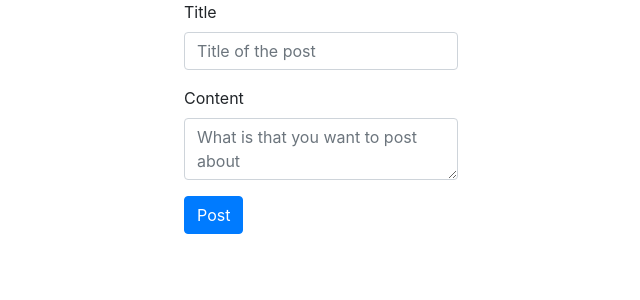
After one commit to cyjm/python_app2, a Flask app: page /posts/new/1 in a window 1280 px wide. The commit adds this page. Shown: the top 300 px of the page, without its empty margins (266-906 px from the left). Run offline with Flask 2, Linux system fonts and the light colour scheme; some libraries are stand-ins or nearby versions.

Commit message:
Added functionality for creating new posts

```diff
--- a/src/app.py
+++ b/src/app.py
@@ -1,6 +1,8 @@
 from src.common.database import Database
 from src.models.blog import Blog
 from flask import Flask, render_template, request, session, make_response
+
+from src.models.post import Post
 from src.models.user import User
 
 __author__ = 'cyjm'
@@ -79,7 +81,21 @@ def blog_posts(blog_id):
     blog = Blog.from_mongo(blog_id)
     posts = blog.get_posts()
 
-    return render_template('posts.html', posts=posts, blog_title=blog.title)
+    return render_template('posts.html', posts=posts, blog_title=blog.title, blog_id=blog._id)
+
+@app.route('/posts/new/<string:blog_id>' , methods=['POST', 'GET'])
+def create_new_post(blog_id):
+    if request.method == 'GET':
+        return render_template('new_post.html', blog_id=blog_id)
+    else:
+        title = request.form['title']
+        content = request.form['content']
+        user = User.get_by_email(session['email'])
+
+        new_post = Post(blog_id, title, content, user.email)
+        new_post.save_to_mongo()
+
+        return make_response(blog_posts(blog_id))
 
 if __name__ == '__main__':
     app.run()
--- /dev/null
+++ b/src/templates/new_post.html
@@ -0,0 +1,20 @@
+{% extends "base.html" %}
+{% block content%}
+<div class="container ">
+    <div class="row">
+        <div class="col-md-4, offset-md-4" >
+            <form action="/posts/new/{{ blog_id }}" method="POST">
+                <div class="form-group">
+                    <label for="title">Title</label>
+                    <input type="text" class="form-control"  id="title" name="title" placeholder="Title of the post">
+                </div>
+                  <div class="form-group">
+                    <label for="content">Content</label>
+                    <textarea class="form-control" id="content" name="content" placeholder="What is that you want to post about" ></textarea>
+                  </div>
+                <button type="submit" class="btn btn-primary">Post</button>
+            </form>
+        </div>
+    </div>
+</div>
+{% endblock%}
--- a/src/templates/posts.html
+++ b/src/templates/posts.html
@@ -2,6 +2,7 @@
 {% block content%}
 <div class="container">
     <h2>{{ blog_title }}</h2>
+    <a href="/posts/new/{{ blog_id }}"><button class="btn btn-primary">New post</button></a>
     {% if posts|length > 0 %}
         {% for post in posts %}
             <h3>{{ post.title }}</h3>
```
